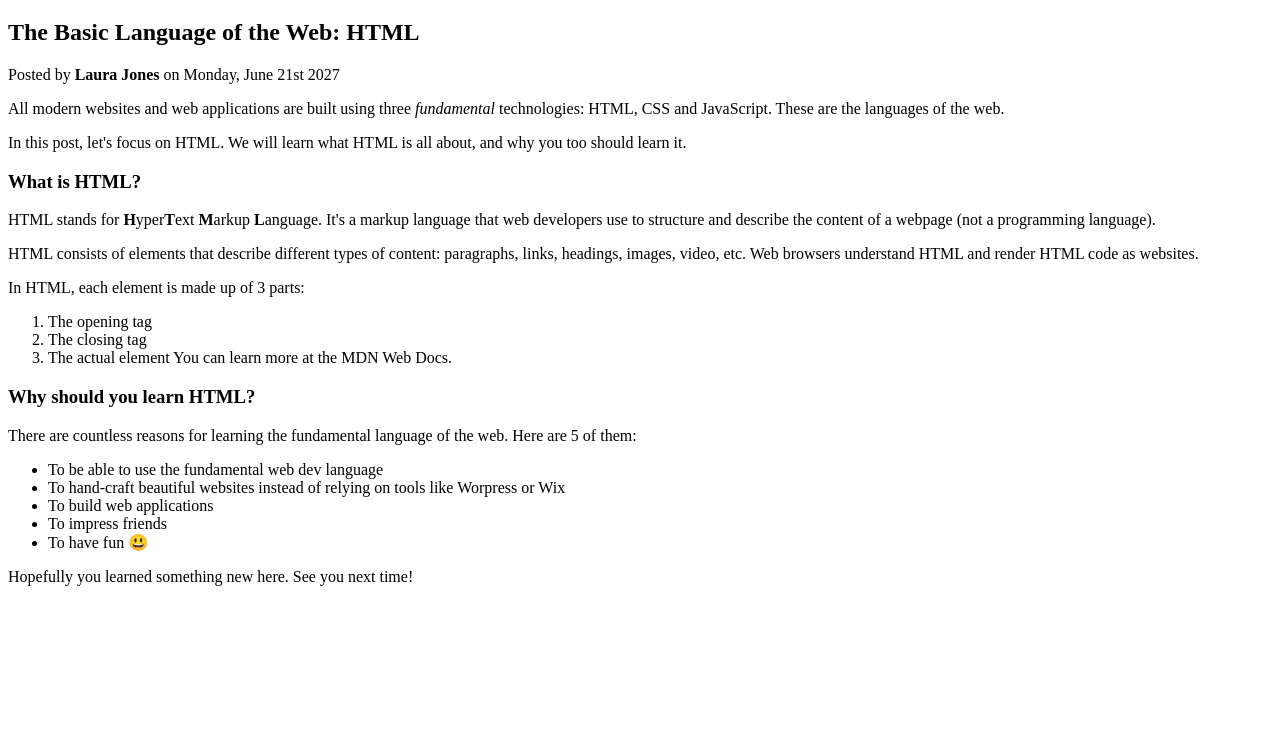
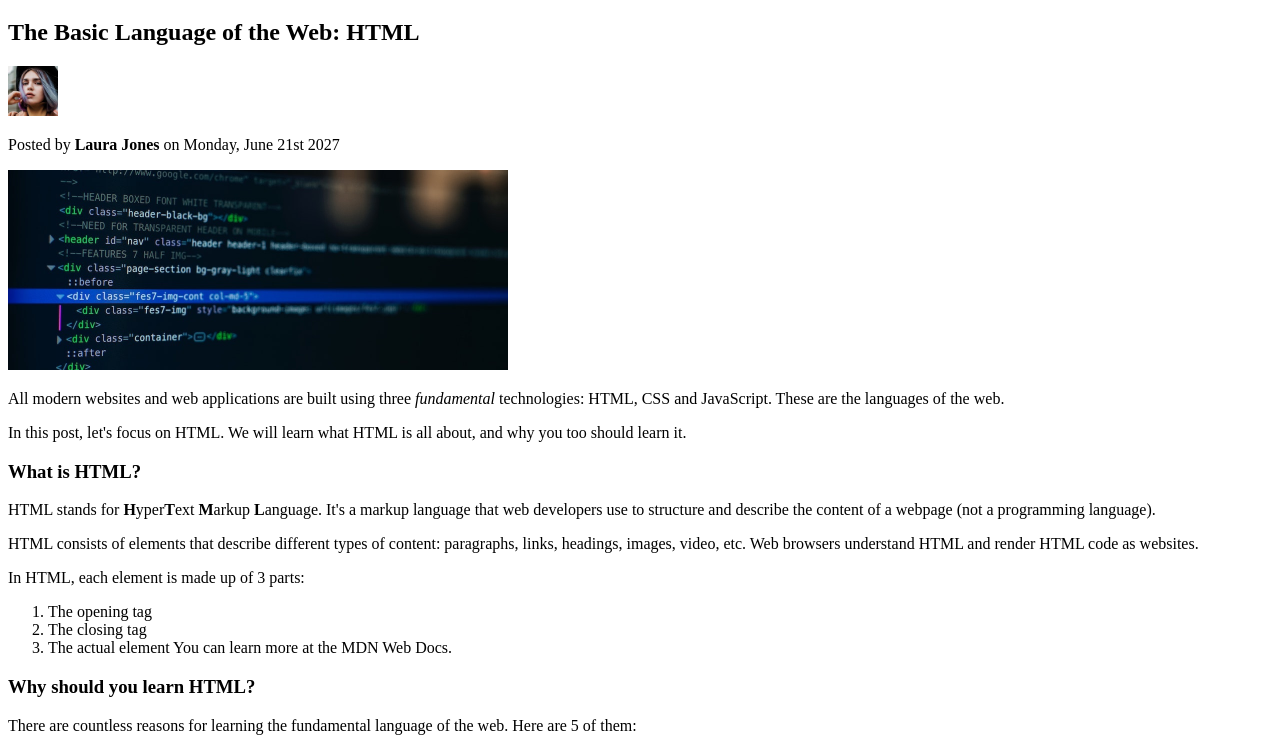
Before and after one commit to Kenan-Kadic/html-fundamentals, a plain HTML site: page index.html in a window 1280 px wide. Shown: the part 62-800 px from the top of the page. Drawn offline with Linux system fonts and the light colour scheme.

Commit message:
images added

```diff
--- a/index.html
+++ b/index.html
@@ -1,10 +1,12 @@
 <!DOCTYPE html>
 <!-- this doctype tells browser that we are using html -->
-<html>
+<html lang="en">
   <!-- you always need one head element and one body element -->
   <!-- head is the stuff that is not visible in browser - like page title
   link to css files or js or other things -->
   <head>
+    <!-- UTF 8 means the characters will be the simple characters we use in the English language -->
+    <meta charset="UTF-8" />
     <title>The Basic Language of the Web: HTML</title>
   </head>
   <body>
@@ -12,10 +14,22 @@
     <!-- each page should only have one H1 heading-->
     <h1>📘 The Code Magazine</h1>
     <h2>The Basic Language of the Web: HTML</h2>
-
+    <img
+      src="laura-jones.jpg"
+      alt="Image of the author of article"
+      width="50"
+      height="50"
+    />
     <!-- to make bold always use strong element -->
     <p>Posted by <strong>Laura Jones</strong> on Monday, June 21st 2027</p>
-
+    <!-- attributes like src are pieces of data we can use to describe elements -->
+    <!-- ALT helps people who can not see know what a picture is about -->
+    <img
+      src="post-img.jpg"
+      alt="HTML code on a screen"
+      width="500"
+      height="200"
+    />
     <p>
       All modern websites and web applications are built using three
       <!-- for italic use em -->
@@ -71,4 +85,4 @@
 
 <!-- STRONG and EM are the reason why things are done...to make them strongly appear and emphasize the italic text--Welcome to HTML5 -->
 
-<!-- all text should be in an element -->
+<!-- all text should be in some form of an element -->
```
